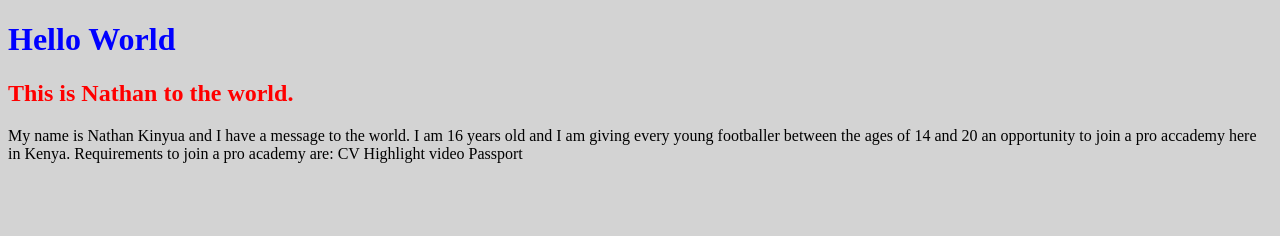
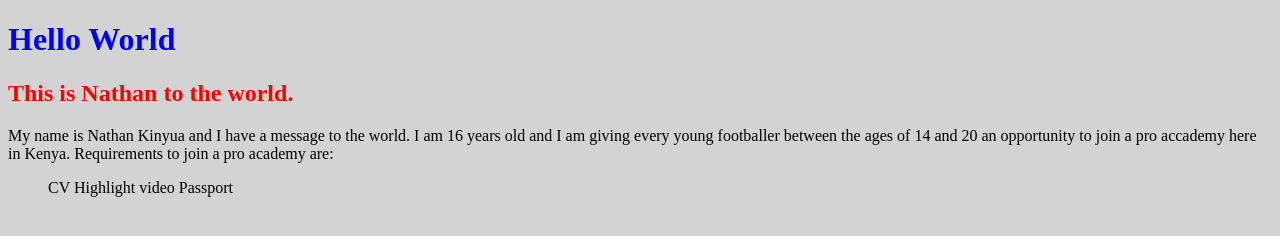
Before and after one commit to nathankamau003-blip/experiment, a plain HTML site: page index.html in a window 1280 px wide. Drawn offline with Linux system fonts and the light colour scheme.

Commit message:
formated

```diff
--- a/index.html
+++ b/index.html
@@ -11,8 +11,10 @@
 I am 16 years old and I am giving every young footballer between the ages of 14 and 20 an opportunity to join a pro accademy here in Kenya.
 Requirements to join a pro academy are:
 <!-- list ordered lists -->
- <ol1>CV</ol1>
- <oL2>Highlight video</oL2>
- <ol3>Passport</ol3>
+ <ol>
+    <l1>CV</l1>
+    <l2>Highlight video</l2>
+    <l3>Passport</l3>
+ </ol>
 </body>
 </html>
--- /dev/null
+++ b/style.css
@@ -0,0 +1,7 @@
+ol{
+    color:forestgreen;
+}
+h1{
+    border: 1cm;
+    margin: 3%;
+}
```
